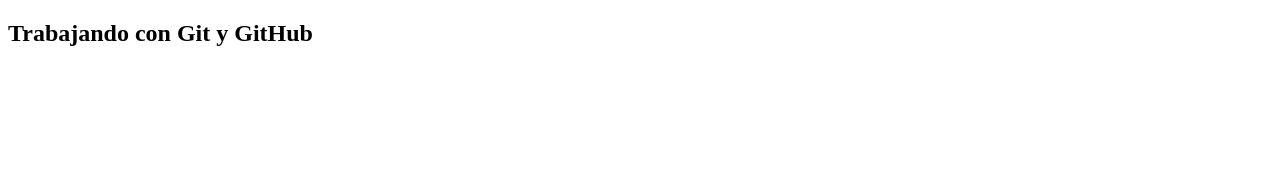
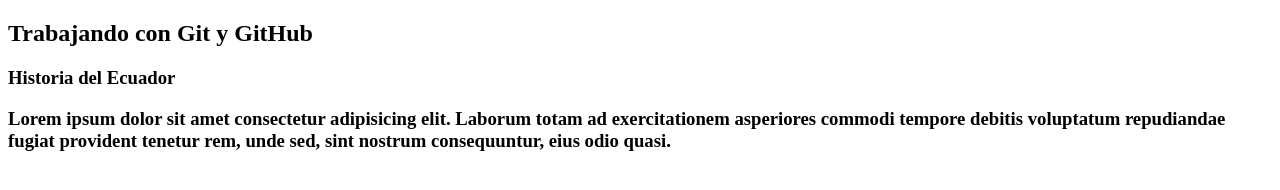
Before and after one commit to andresfalcon20/PracticaGit, a plain HTML site: page pages/index.html in a window 1280 px wide. Drawn offline with Linux system fonts and the light colour scheme.

Commit message:
Añadiendo div

```diff
--- a/pages/index.html
+++ b/pages/index.html
@@ -8,7 +8,12 @@
 <body>
 
 <h2>Trabajando con Git y GitHub</h2>
-
+<div>
+    <h3>
+        Historia del Ecuador
+        <p>Lorem ipsum dolor sit amet consectetur adipisicing elit. Laborum totam ad exercitationem asperiores commodi tempore debitis voluptatum repudiandae fugiat provident tenetur rem, unde sed, sint nostrum consequuntur, eius odio quasi.</p>
+    </h3>
+</div>
 
 </body>
 </html>
```
